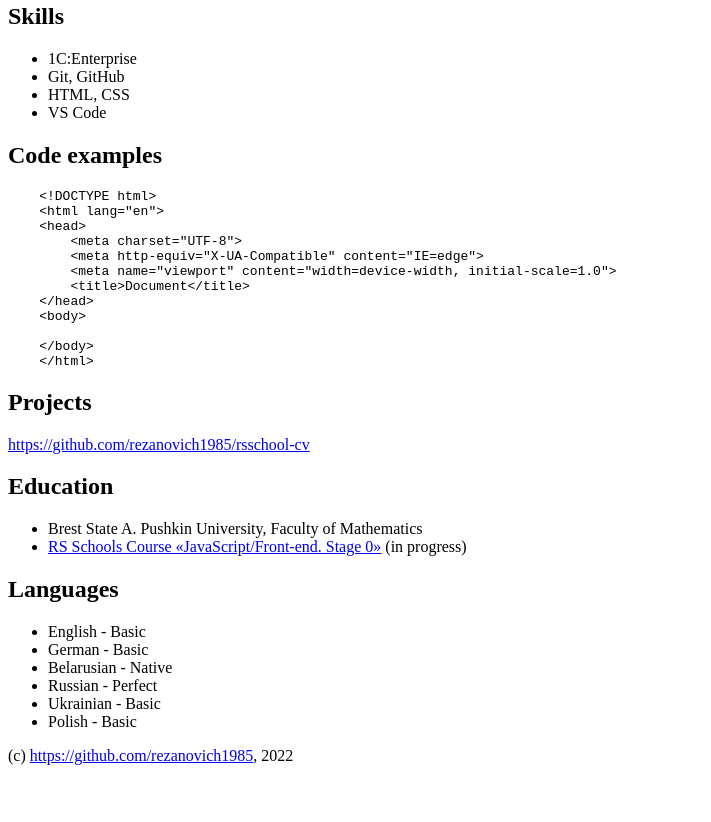
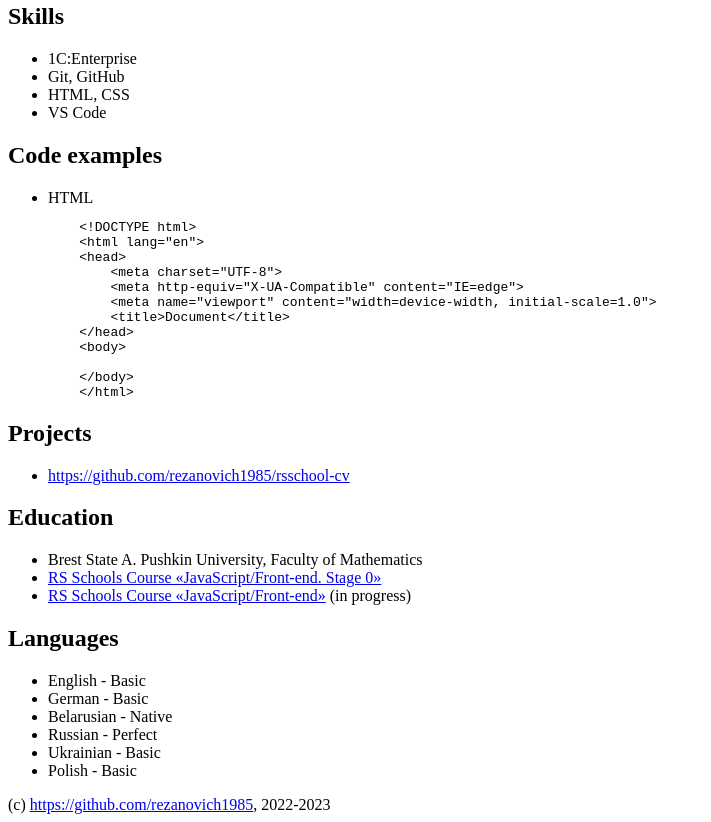
Before and after one commit to rezanovich1985/rsschool-cv, a plain HTML site: page index.html in a window 1280 px wide. Shown: the part 586-1408 px from the top of the page, without its empty margins (0-711 px from the left). Before the commit the page ends 1359 px from the top, so only its background shows below. Drawn offline with Linux system fonts and the light colour scheme.

Commit message:
feat: add new info

```diff
--- a/assets/css/style.css
+++ b/assets/css/style.css
@@ -6,6 +6,7 @@ html {
   display: flex;
   justify-content: flex-end;
   align-items: center;
+  flex-wrap: wrap;
   list-style: none;
 }
 
--- a/index.html
+++ b/index.html
@@ -39,13 +39,14 @@
         </nav>
       </div>
     </header>
+
     <main class="main">
       <div class="container">
-        <section class=".section" id="profile">
+        <section class="section" id="profile">
           <h1 class="section-title">Ihar Rezanovich</h1>
           <img src="assets/img/photo.jpg" alt="photo" width="170" />
         </section>
-        <section class=".section" id="contacts">
+        <section class="section" id="contacts">
           <h2 class="section-title">Contacts</h2>
           <ul>
             <li>Białystok, Poland</li>
@@ -61,7 +62,7 @@
             </li>
           </ul>
         </section>
-        <section class=".section" id="summary">
+        <section class="section" id="summary">
           <h2 class="section-title">Summary</h2>
           <p>
             I develop ERP-systems on the 1C:Enterprise platform. After moving to
@@ -69,7 +70,7 @@
             front-end developer.
           </p>
         </section>
-        <section class=".section" id="skills">
+        <section class="section" id="skills">
           <h2 class="section-title">Skills</h2>
           <ul>
             <li>1C:Enterprise</li>
@@ -78,9 +79,12 @@
             <li>VS Code</li>
           </ul>
         </section>
-        <section class=".section" id="code-examples">
+        <section class="section" id="code-examples">
           <h2 class="section-title">Code examples</h2>
-          <pre><code>    &lt;!DOCTYPE html&gt;
+          <ul>
+            <li>
+              HTML
+              <pre><code>    &lt;!DOCTYPE html&gt;
     &lt;html lang=&quot;en&quot;&gt;
     &lt;head&gt;
         &lt;meta charset=&quot;UTF-8&quot;&gt;
@@ -92,14 +96,20 @@
 
     &lt;/body&gt;
     &lt;/html&gt;</code></pre>
+            </li>
+          </ul>
         </section>
-        <section class=".section" id="projects">
+        <section class="section" id="projects">
           <h2 class="section-title">Projects</h2>
-          <a href="https://github.com/rezanovich1985/rsschool-cv"
-            >https://github.com/rezanovich1985/rsschool-cv</a
-          >
+          <ul>
+            <li>
+              <a href="https://github.com/rezanovich1985/rsschool-cv"
+                >https://github.com/rezanovich1985/rsschool-cv</a
+              >
+            </li>
+          </ul>
         </section>
-        <section class=".section" id="education">
+        <section class="section" id="education">
           <h2 class="section-title">Education</h2>
           <ul>
             <li>Brest State A. Pushkin University, Faculty of Mathematics</li>
@@ -107,11 +117,16 @@
               <a href="https://rs.school/js-stage0/"
                 >RS Schools Course «JavaScript/Front-end. Stage 0»</a
               >
+            </li>
+            <li>
+              <a href="https://rs.school/js/"
+                >RS Schools Course «JavaScript/Front-end»</a
+              >
               (in progress)
             </li>
           </ul>
         </section>
-        <section class=".section" id="languages">
+        <section class="section" id="languages">
           <h2 class="section-title">Languages</h2>
           <ul>
             <li>English - Basic</li>
@@ -124,12 +139,13 @@
         </section>
       </div>
     </main>
+
     <footer class="footer">
       <div class="container">
         (с)
         <a href="https://github.com/rezanovich1985"
           >https://github.com/rezanovich1985</a
-        >, 2022
+        >, 2022-2023
       </div>
     </footer>
   </body>
```
Also changed, not shown: 2 other files.
